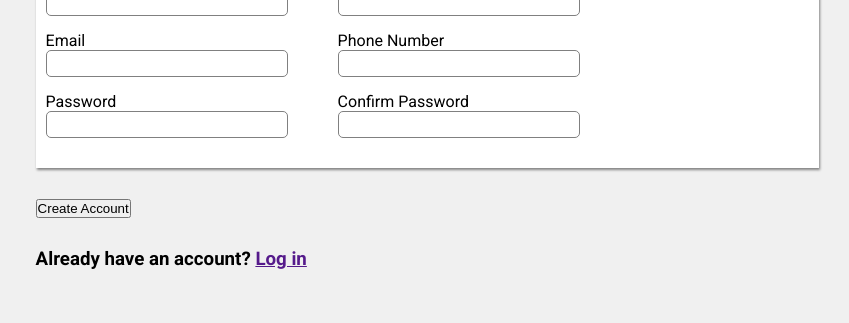
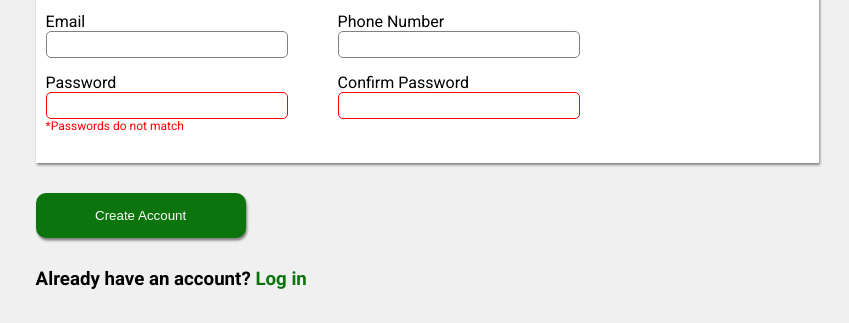
Before and after one commit to CourierID/odin-sign-up-form, a plain HTML site: page index.html in a window 1280 px wide. Shown: the part 477-800 px from the top of the page, 431-1280 px from the left. Drawn offline with Linux system fonts and the light colour scheme.

Commit message:
Tidy up button and forms

```diff
--- a/index.html
+++ b/index.html
@@ -55,11 +55,12 @@
                             <div class="input-row-three">
                                 <div>
                                     <label for="password">Password</label>
-                                    <input type="text" id="password">
+                                    <input type="text" id="password" class="error">
+                                    <p style="color: red; font-size: 12px">*Passwords do not match</p>
                                 </div>
                                 <div>
                                     <label for="password_confirm">Confirm Password</label>
-                                    <input type="text" id="password_confirm">
+                                    <input type="text" id="password_confirm" class="error">
                                 </div>
                             </div>
                         </div>
--- a/styles.css
+++ b/styles.css
@@ -101,6 +101,11 @@
     padding-left: 40px;
 }
 
+.right-bottom-block > h3 > a {
+    text-decoration: none;
+    color: rgb(12, 116, 12);
+}
+
 .input-row-one {
     display: flex;
     gap: 50px;
@@ -137,3 +142,22 @@ input {
     border-radius: 5px;
     border: 0.5px solid grey;
 }
+
+input:focus {
+    box-shadow: 2.0px 4.0px 4.0px blue;
+}
+
+.error {
+    border: 0.5px solid red;
+}
+
+form > button {
+    padding: 10px 30px;
+    border-radius: 10px;
+    color: white;
+    background-color: rgb(12, 116, 12);
+    border: none;
+    box-shadow: 1.2px 2.4px 2.4px hsl(0deg 0% 0% / 0.46);
+    width: 150px;
+    height: 25px;
+}
```
